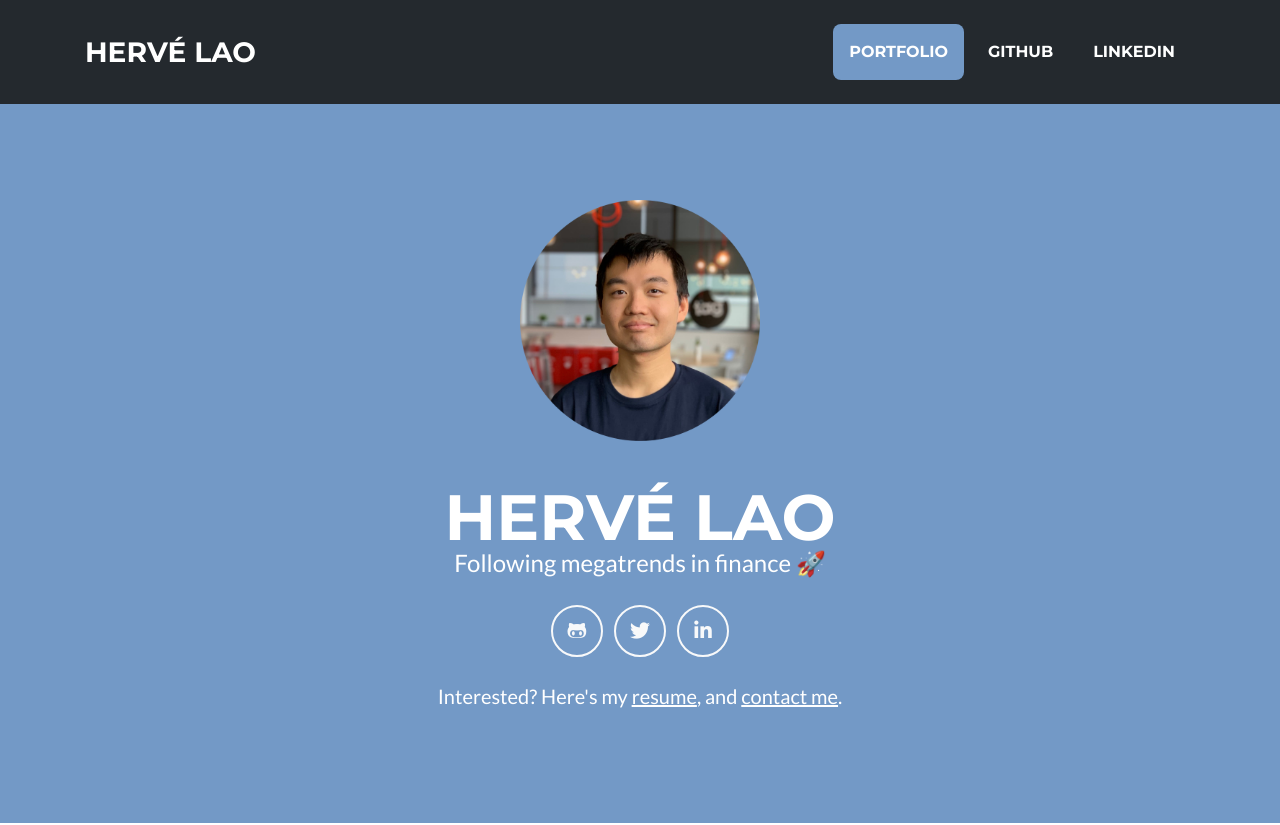
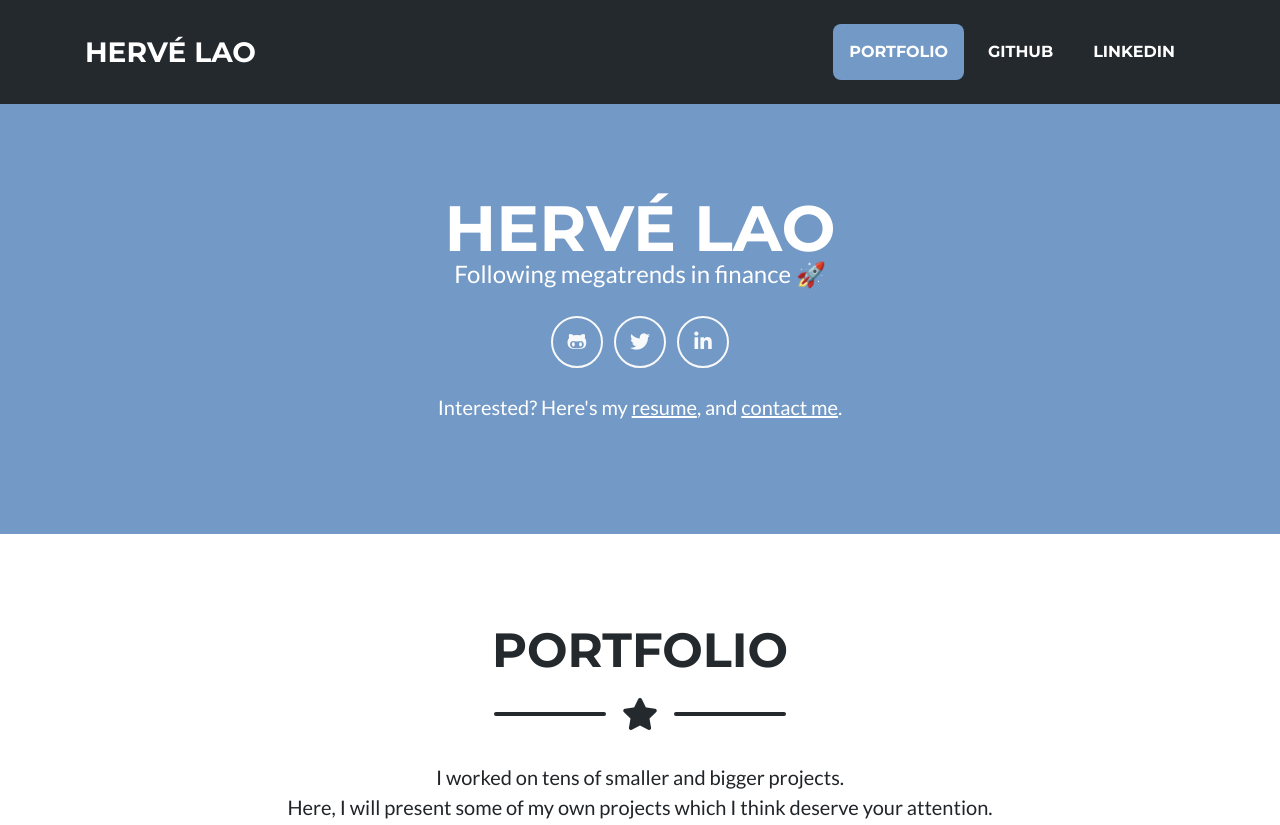
Before and after one commit to hervelao/portfolio, a website with bundled scripts: page index.html in a window 1280 px wide. Shown: the top 825 px of the page. Built offline with nearby package versions, Linux system fonts and the light colour scheme.

Commit message:
delete picture

```diff
--- a/index.html
+++ b/index.html
@@ -56,8 +56,8 @@
     <div class="container d-flex align-items-center flex-column">
 
       <!-- Masthead Avatar Image -->
-      <img class="masthead-avatar mb-5" src="img/photo.png" alt="">
-
+<!--       <img class="masthead-avatar mb-5" src="img/photo.png" alt="">
+ -->
       <!-- Masthead Heading -->
       <h1 class="masthead-heading text-uppercase mb-0">Hervé Lao</h1>
 
```
